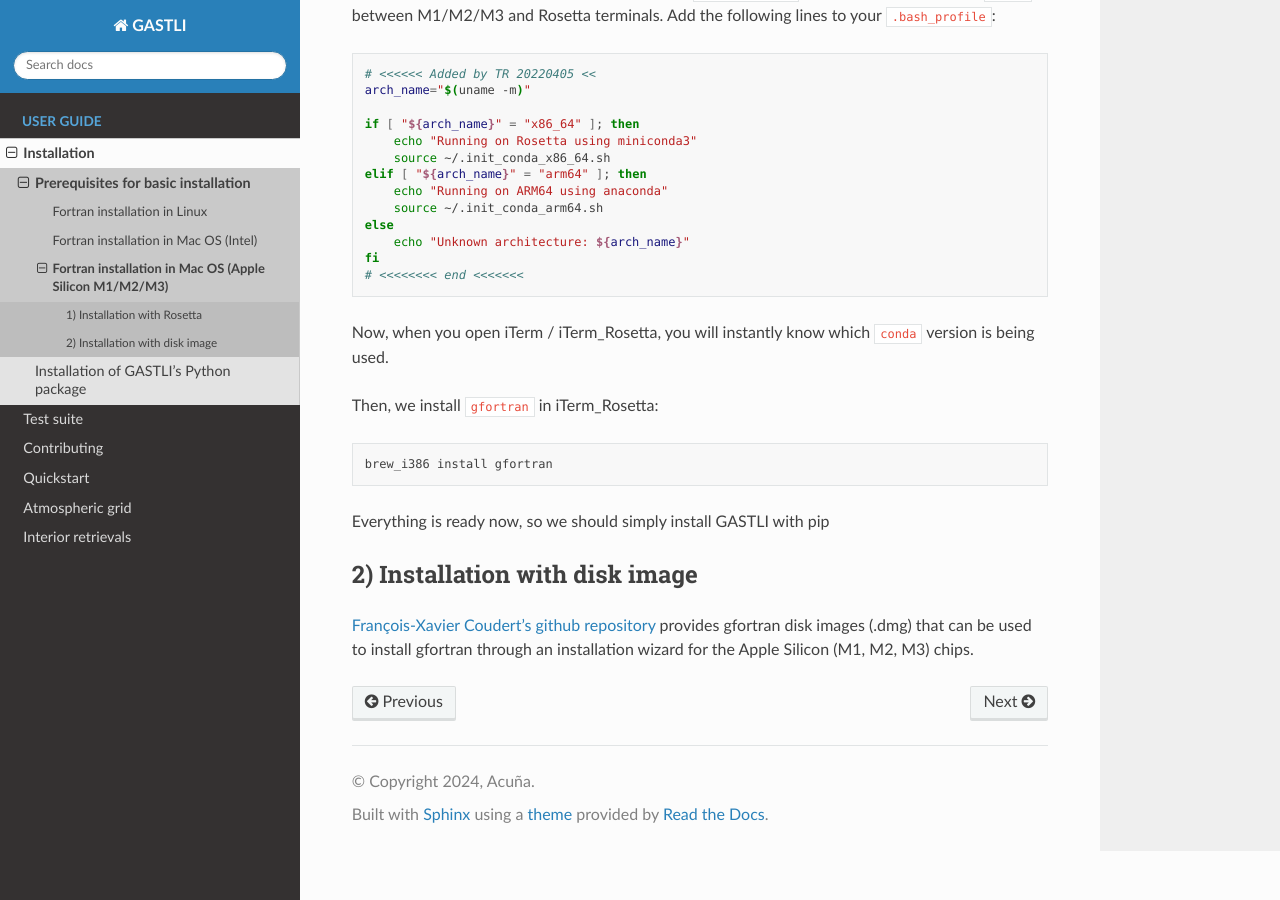
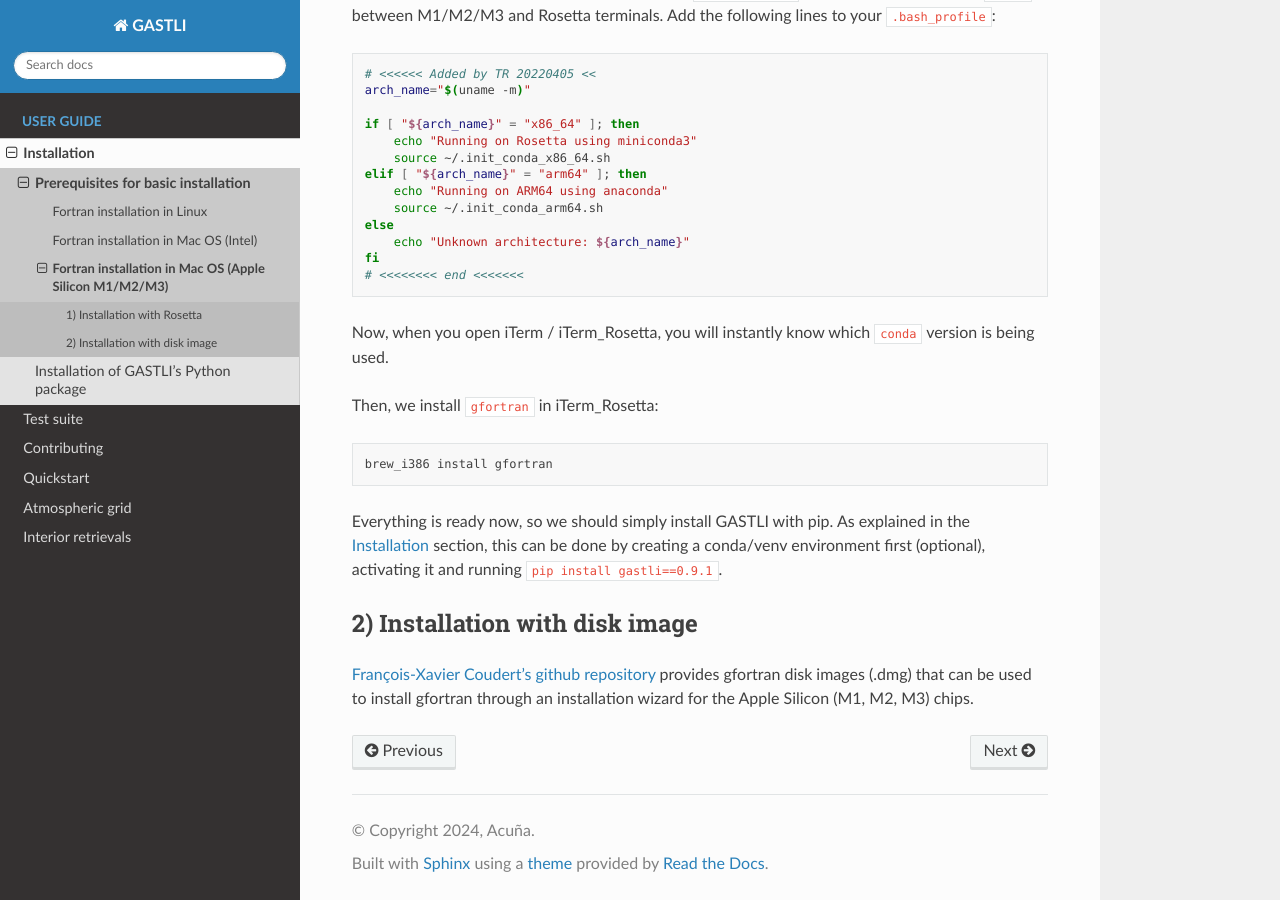
Before and after one commit to lorenaacuna/GASTLI, a Sphinx documentation site: the page built from docs/source/macos_arm64_install.rst, in a window 1280 px wide and 900 px high, scrolled down 2605 px. Built offline with Sphinx 7.4.7 and the Read the Docs theme 3.1.0, drawn with Linux system fonts in a browser that asks for light colours.

Commit message:
Update macos_arm64_install.rst

```diff
--- a/docs/source/macos_arm64_install.rst
+++ b/docs/source/macos_arm64_install.rst
@@ -134,7 +134,7 @@ Then, we install ``gfortran`` in iTerm_Rosetta:
 
    brew_i386 install gfortran
 
-Everything is ready now, so we should simply install GASTLI with pip
+Everything is ready now, so we should simply install GASTLI with pip. As explained in the :doc:`installation` section, this can be done by creating a conda/venv environment first (optional), activating it and running ``pip install gastli==0.9.1``.
 
 2) Installation with disk image
 ~~~~~~~~~~~~~~~~~~~~~~~~~~~~
```
